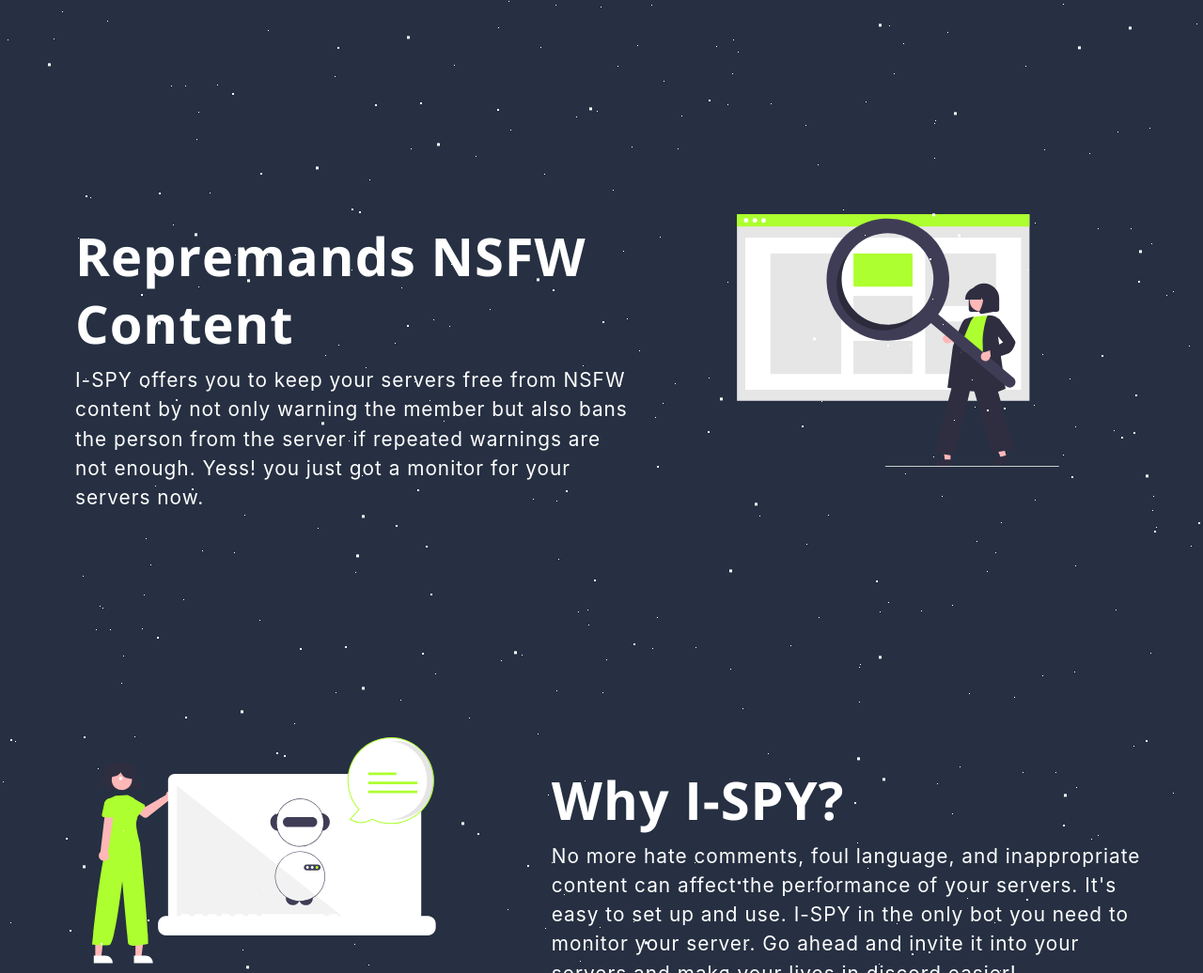
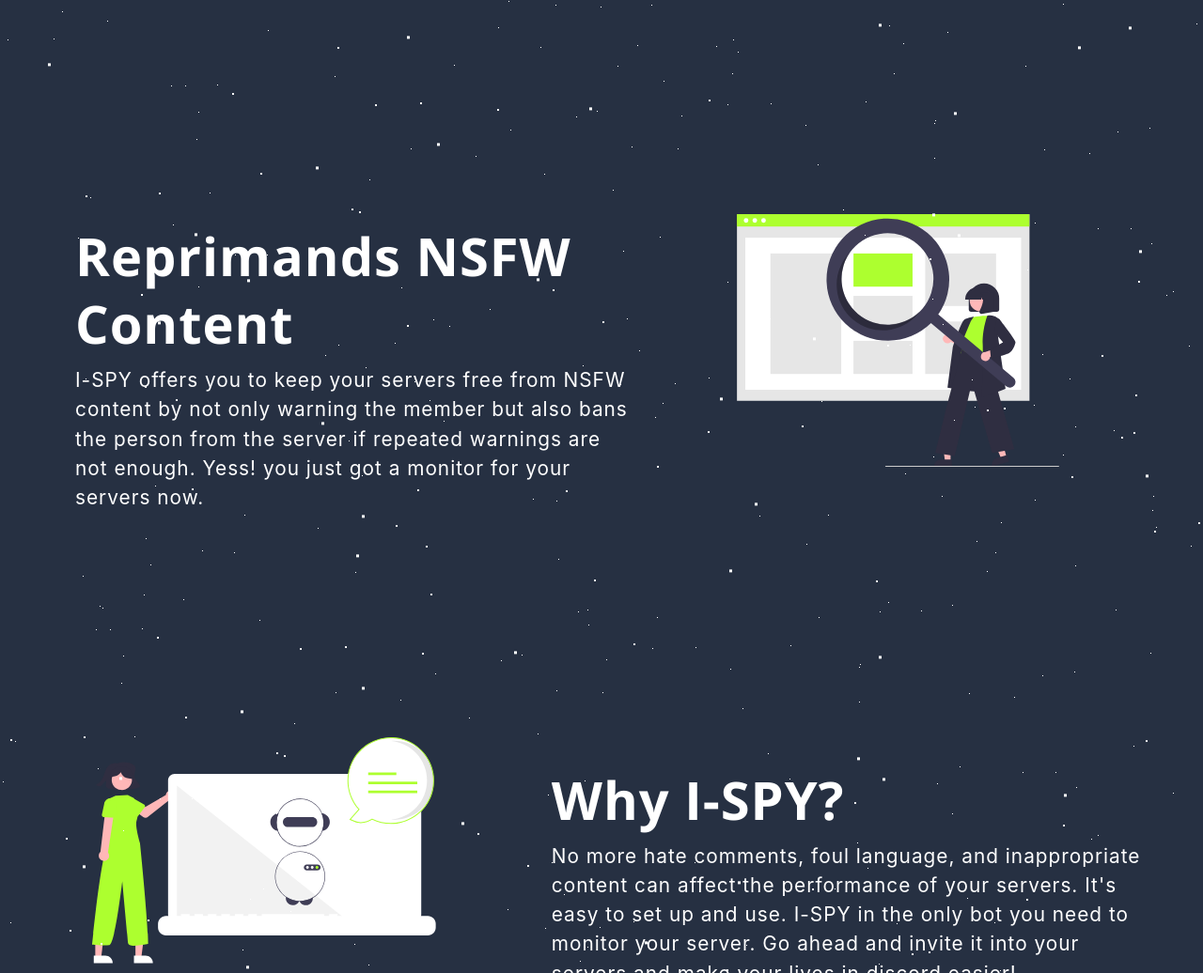
Before and after one commit to tiasaxena/I-SPY_MLH, a plain HTML site: page index.html in a window 1280 px wide. Shown: the part 1293-2329 px from the top of the page at 94% size. Drawn offline with nearby package versions, Linux system fonts and the light colour scheme; files whose address does not match are found by name.

Commit message:
Update index.html

```diff
--- a/index.html
+++ b/index.html
@@ -156,7 +156,7 @@
       <div id="stars3"></div>
       <div class="row">
         <div class="col-md-6 scan-text">
-          <h3>Repremands NSFW Content</h3>
+          <h3>Reprimands NSFW Content</h3>
           <p>
             I-SPY offers you to keep your servers free from NSFW content by not
             only warning the member but also bans the person from the server if
```
